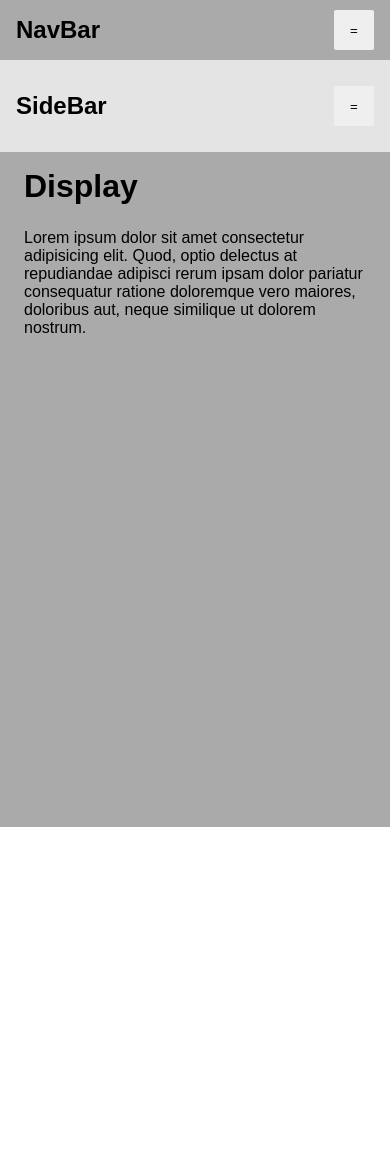
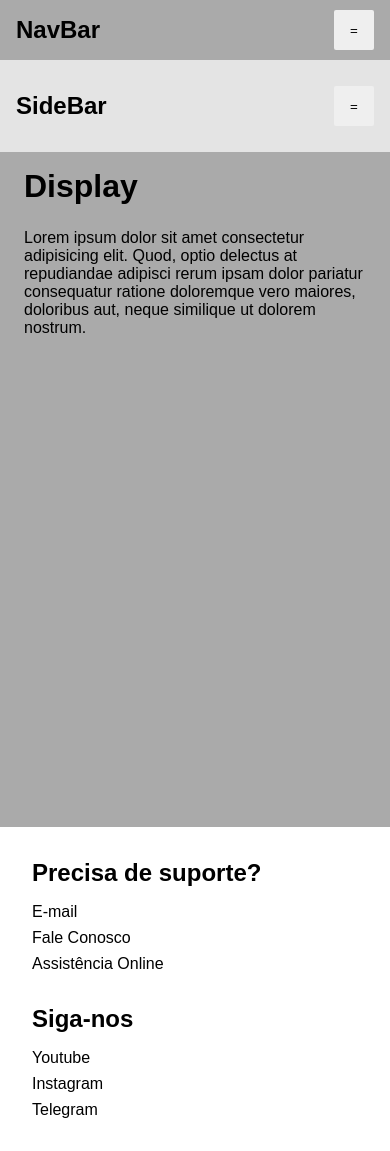
Before and after one commit to RafaelRF99/create-site, a Next.js app: page / in a window 390 px wide. Before the commit the page ends 844 px from the top, so only its background shows below. Built offline with nearby package versions, Linux system fonts and the light colour scheme; a web font is replaced by a local one.

Commit message:
feat: footer responsive

```diff
--- /dev/null
+++ b/src/components/Footer/Footer.module.scss
@@ -0,0 +1,32 @@
+.container {
+    width: 100%;
+    min-height: 250px;
+    height: 100%;
+
+    .content {
+        max-width: 600px;
+        margin: 2rem;
+
+        display: flex;
+        justify-content: space-between;
+        align-items: center;
+        flex-wrap: wrap;
+
+        gap: 2rem;
+
+        ul {
+            display: flex;
+            flex-direction: column;
+
+            margin-top: 1rem;
+            gap: 0.5rem;
+
+            span {
+                &:hover {
+                    color: #686868;
+                    cursor: pointer;
+                }
+            }
+        }
+    }
+}
--- /dev/null
+++ b/src/components/Footer/index.tsx
@@ -0,0 +1,38 @@
+import styles from './Footer.module.scss'
+
+export default function Footer() {
+    return (
+        <footer className={styles.container}>
+            <div className={styles.content}>
+                <div>
+                    <h2>Precisa de suporte?</h2>
+                    <ul>
+                        <li>
+                            <span>E-mail</span>
+                        </li>
+                        <li>
+                            <span>Fale Conosco</span>
+                        </li>
+                        <li>
+                            <span>Assistência Online</span>
+                        </li>
+                    </ul>
+                </div>
+                <div>
+                    <h2>Siga-nos</h2>
+                    <ul>
+                        <li>
+                            <span>Youtube</span>
+                        </li>
+                        <li>
+                            <span>Instagram</span>
+                        </li>
+                        <li>
+                            <span>Telegram</span>
+                        </li>
+                    </ul>
+                </div>
+            </div>
+        </footer>
+    )
+}
--- a/src/pages/index.tsx
+++ b/src/pages/index.tsx
@@ -7,6 +7,7 @@ import Head from 'next/head'
 import SideBar from '@/components/SideBar'
 import Display from '@/components/Display'
 import NavBar from '@/components/NavBar'
+import Footer from '@/components/Footer'
 
 const font = Phudu({ subsets: ['latin'], weight: ['400'] })
 
@@ -29,6 +30,7 @@ export default function Home() {
                 <NavBar />
                 <SideBar />
                 <Display />
+                <Footer />
             </main>
         </>
     )
```
